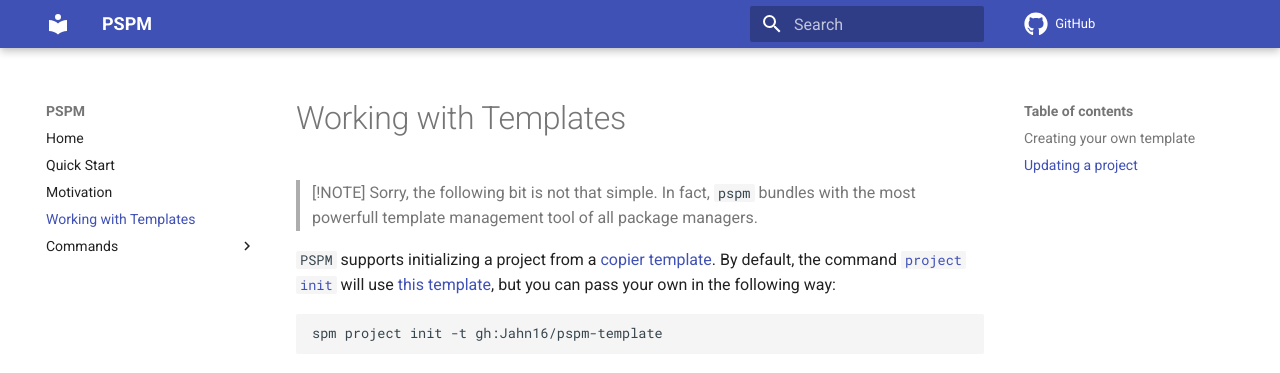
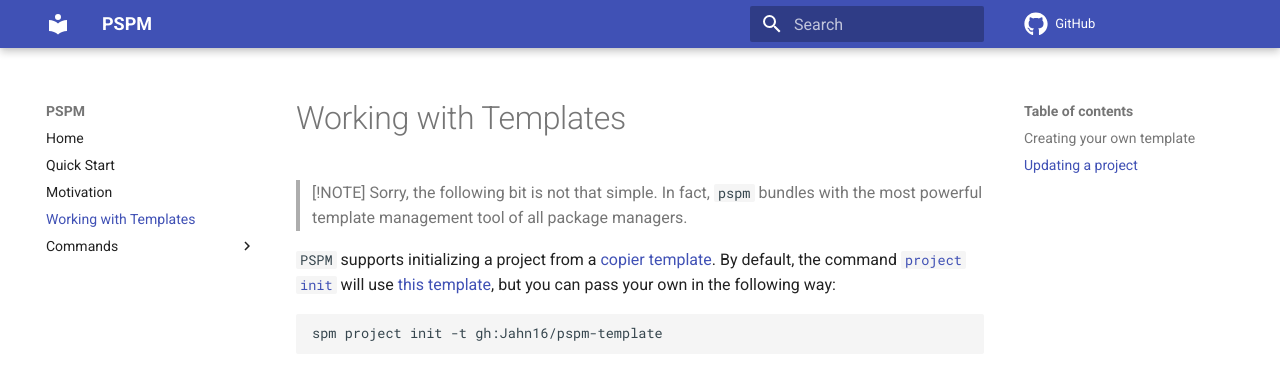
Before and after one commit to Jahn16/pspm, an MkDocs documentation site: the page built from docs/templates.md, in a window 1280 px wide and 1324 px high. Shown: the top 373 px of the window. Built offline with MkDocs 1.6.1 and Material for MkDocs 9.7.7, drawn with Linux system fonts in a browser that asks for light colours; comment, search, counter and statistics services are not loaded.

Commit message:
docs: fix typo

```diff
--- a/docs/templates.md
+++ b/docs/templates.md
@@ -1,7 +1,7 @@
 # Working with Templates
 
 > [!NOTE]
-> Sorry, the following bit is not that simple. In fact, `pspm` bundles with the most powerfull template management tool of all package managers.
+> Sorry, the following bit is not that simple. In fact, `pspm` bundles with the most powerful template management tool of all package managers.
 
 `PSPM` supports initializing a project from a [copier template](https://github.com/copier-org/copier). By default, the command [`project init`](commands/project/init.md) will use [this template](https://github.com/Jahn16/pspm-template), but you can pass your own in the following way:
 
```
